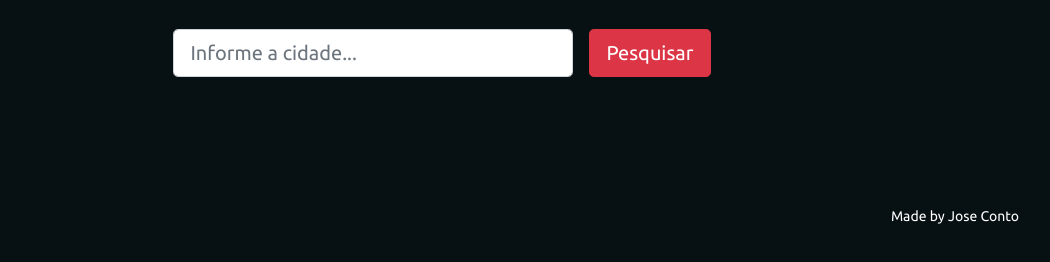
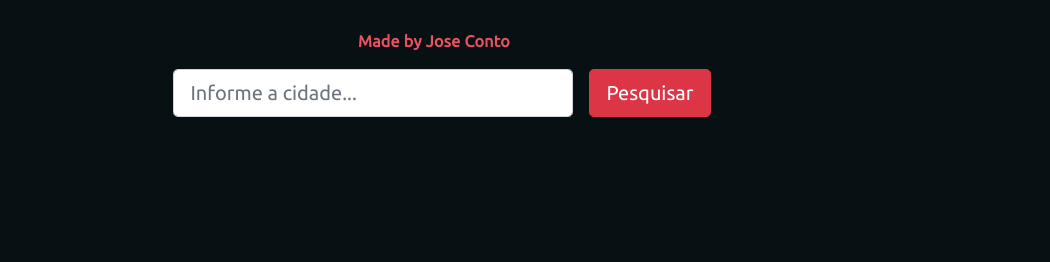
Before and after one commit to ponqueli/previsao-tempo, a plain HTML site: page index.html in a window 1280 px wide. Shown: the part 112-374 px from the top of the page, without its empty margins (206-1256 px from the left). Drawn offline with nearby package versions, Linux system fonts and the light colour scheme.

Commit message:
fix:removing footer

```diff
--- a/index.html
+++ b/index.html
@@ -11,6 +11,7 @@
 <body>
     <section>
         <h1>Singela Previsão de Tempo</h1>
+        <small>Made by Jose Conto</small>
         <div class="container-input">
             <input
                 id="cityID"
@@ -33,11 +34,6 @@
             <ul class="cities"></ul>
         </div>
     </section>
-    <footer class="page-footer">
-        <div class="container">
-            <small>Made by Jose Conto</small>
-        </div>
-    </footer>
     <script src="script.js"></script>
 </body>
 </html>
--- a/style.css
+++ b/style.css
@@ -17,6 +17,8 @@
 body {
   font-family: "Ubuntu", sans-serif;
   background-color: #071013;
+  width: 100%;
+  height: 100%;
 }
 
 h1 {
@@ -29,6 +31,16 @@ h1 {
   text-align: center;
 }
 
+small{
+  font-size: 1rem;
+  font-weight: bolder;
+  color: #eb5160;
+  letter-spacing: 0.02em;
+  display: flex;
+  justify-content: center;
+  padding-bottom: 16px;
+}
+
 img {
   display: block;
   max-width: 100%;
@@ -39,13 +51,13 @@ ul {
   list-style: none;
 }
 
-.msg{
-    display: flex;
-    justify-content: center;
-    text-align: center;
-    font-size: 16px;
-    color: #fff;
-    margin: 16px ;
+.msg {
+  display: flex;
+  justify-content: center;
+  text-align: center;
+  font-size: 16px;
+  color: #fff;
+  margin: 16px;
 }
 
 .container {
@@ -66,11 +78,6 @@ ul {
   margin-right: 12px;
   width: 400px;
   margin: 0 16px;
-}
-
-/*RESULT AJAX*/
-.result-ajax {
-  margin: 70px 0 20px;
 }
 
 .result-ajax .cities {
@@ -130,15 +137,3 @@ ul {
   height: 100px;
 }
 /*END AJAX RESULT*/
-/* FOOTER
-–––––––––––––––––––––––––––––––––––––––––––––––––– */
-.page-footer {
-    text-align: right;
-    font-size: 1rem;
-    color: var(--text_light);
-    margin-top: 40px;
-  }
-
-  .page-footer span {
-    color: var(--red);
-  }
```
